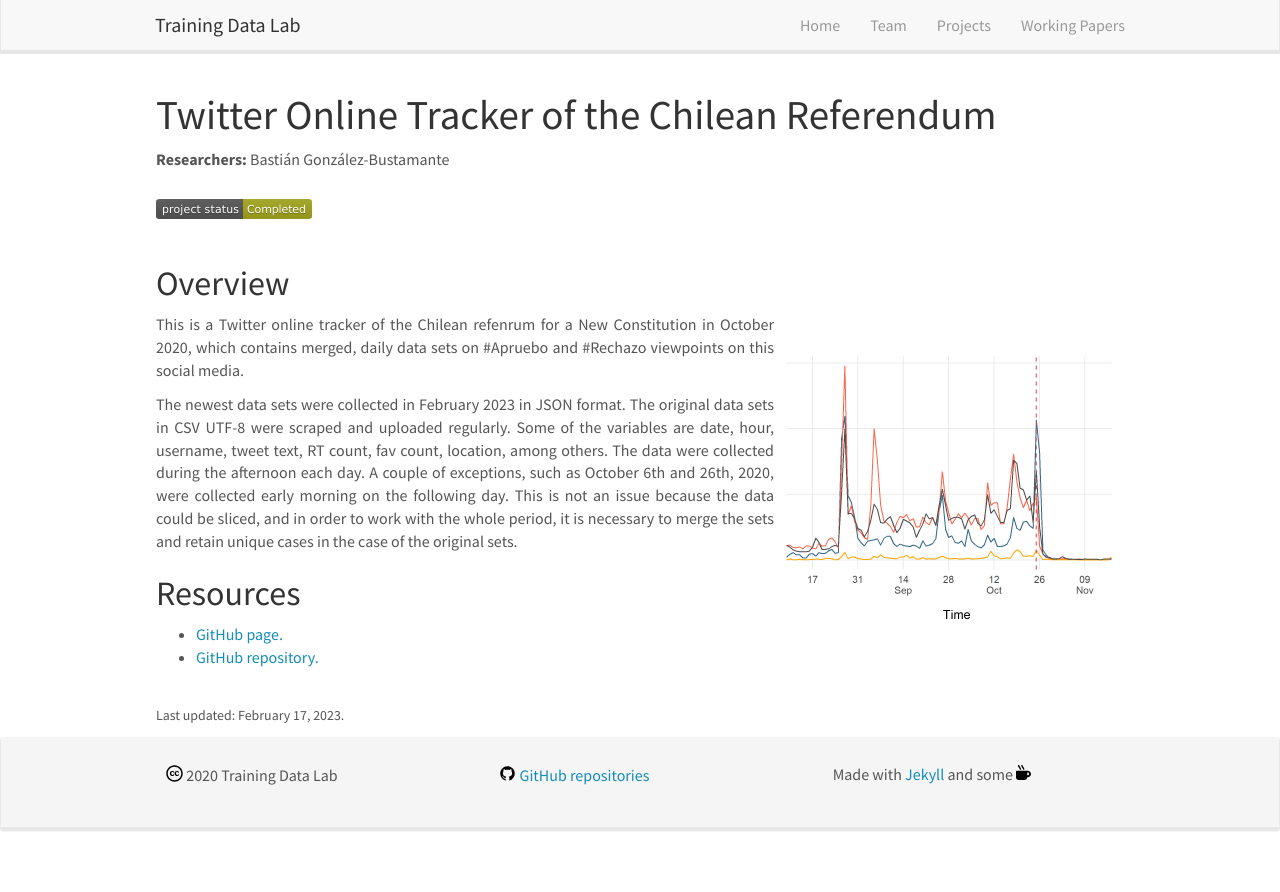
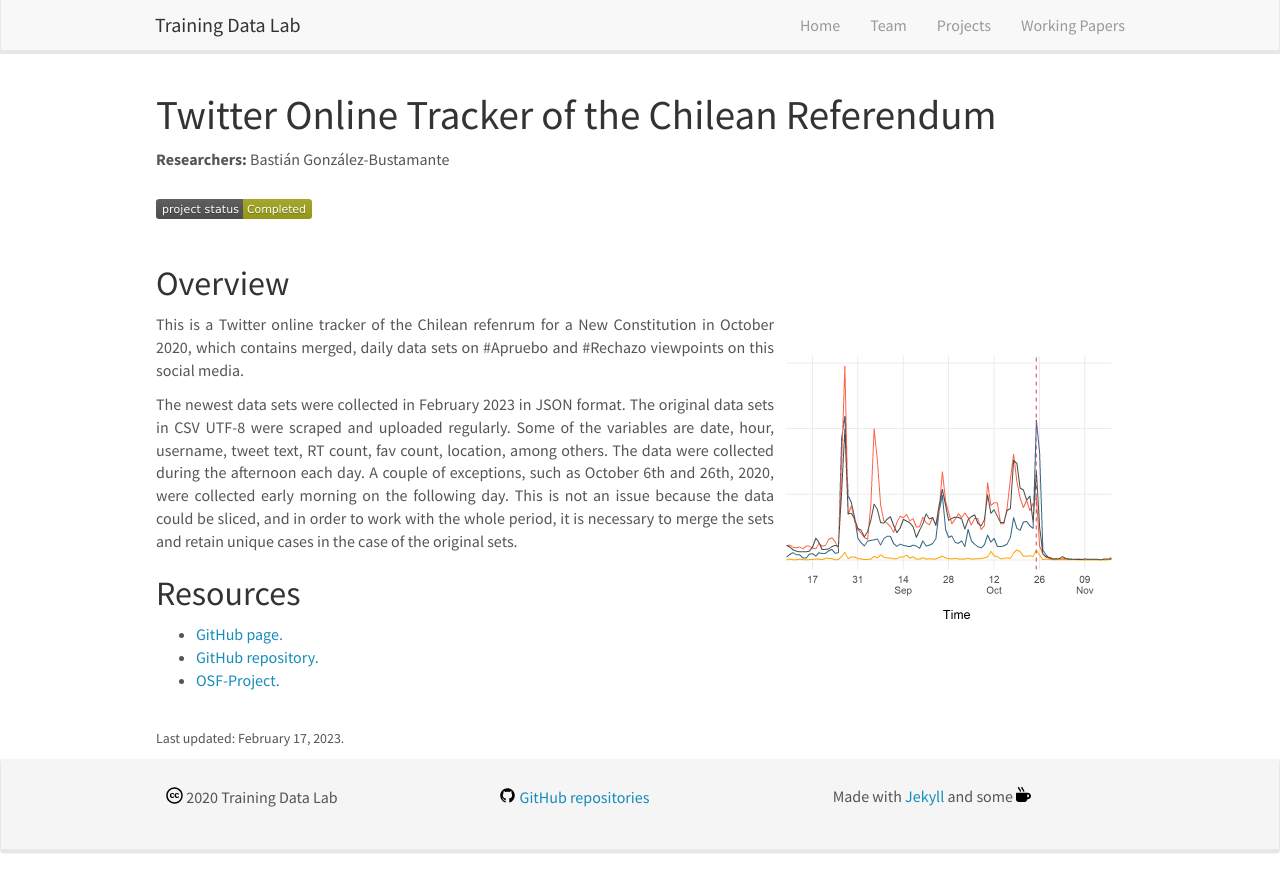
Before and after one commit to training-datalab/old-training-datalab.com, a Jekyll site: the page built from _pages/twitter-tracker-chilean-referendum.md, in a window 1280 px wide. Shown: the top 892 px of the page. Built offline with Jekyll 4.4.1, drawn with Linux system fonts in a browser that asks for light colours; nearby versions of some CDN libraries.

Commit message:
Update twitter-tracker-chilean-referendum.md

```diff
--- a/_pages/twitter-tracker-chilean-referendum.md
+++ b/_pages/twitter-tracker-chilean-referendum.md
@@ -23,8 +23,9 @@
 ## Resources
 
 <ul>
-<li><a href="https://doi.org/10.5281/zenodo.7568387" target="_blank">GitHub page.</a></li>
-<li><a href="https://youtu.be/AmUQnQbKabQ" target="_blank">GitHub repository.</a></li>
+<li><a href="https://bgonzalezbustamante.github.io/twConstitution/" target="_blank">GitHub page.</a></li>
+<li><a href="https://github.com/bgonzalezbustamante/twConstitution" target="_blank">GitHub repository.</a></li>
+<li><a href="https://doi.org/10.17605/OSF.IO/73NDB" target="_blank">OSF-Project.</a></li>
 </ul>
 <br />
 <small>Last updated: February 17, 2023.</small>
```
